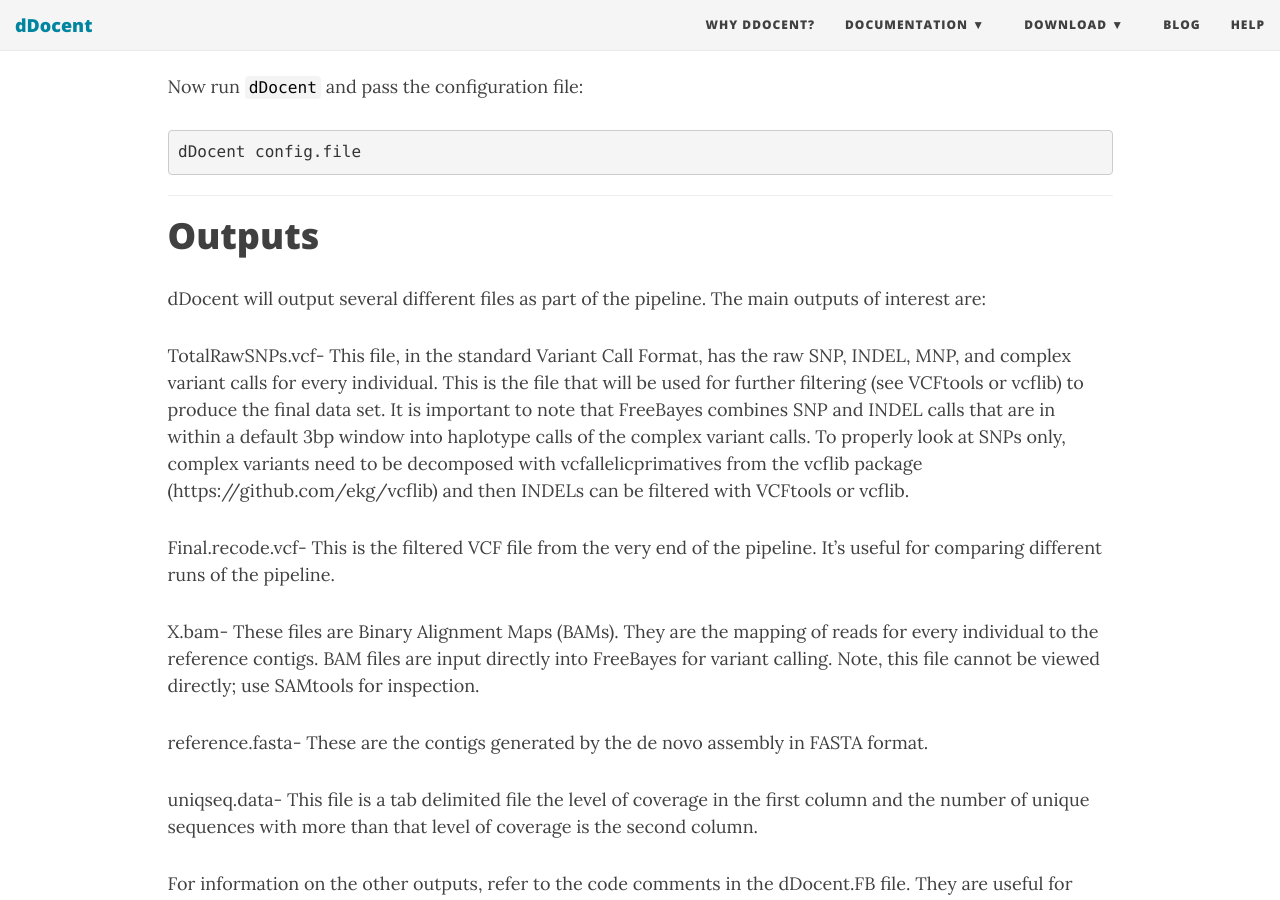
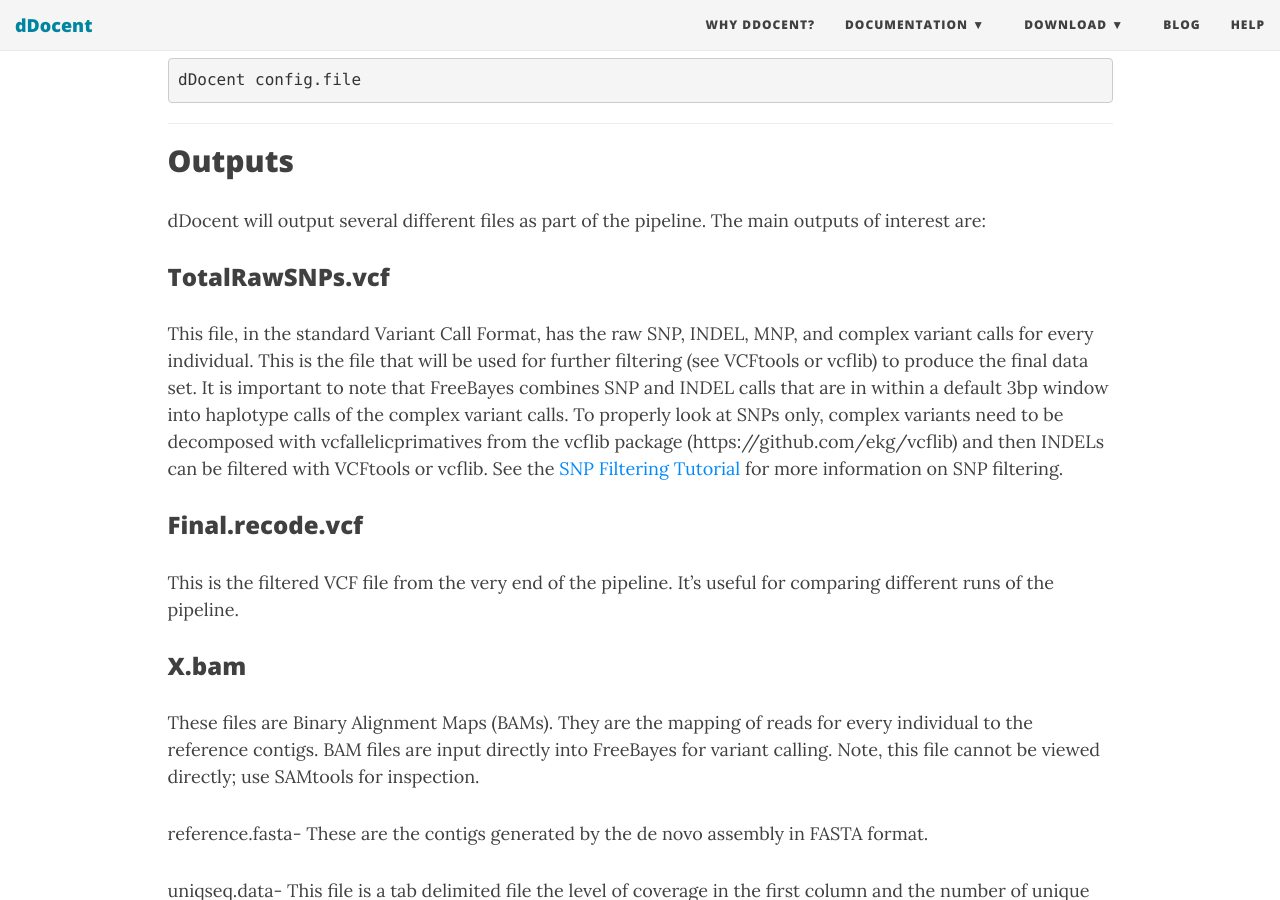
Before and after one commit to jpuritz/dDocent, a Jekyll site: the page built from UserGuide.md, in a window 1280 px wide and 900 px high, scrolled down 13788 px. Built offline with Jekyll 4.4.1, drawn with Linux system fonts in a browser that asks for light colours; nearby versions of some CDN libraries; some of the changed text lies outside the part shown.

Commit message:
Update UserGuide.md

````diff
--- a/UserGuide.md
+++ b/UserGuide.md
@@ -276,6 +276,7 @@
 Trimming reads and simultaneously assembling reference sequences
 ```
 After a shortwile, `dDocent` will prompt you for input:
+
 ```
                       Number of Unique Sequences with More than X Coverage (Counted within individuals)
 
@@ -402,15 +400,18 @@
 
 ---
 
-# Outputs
+## Outputs
 
 dDocent will output several different files as part of the pipeline.  The main outputs of interest are:
 
-TotalRawSNPs.vcf- This file, in the standard Variant Call Format, has the raw SNP, INDEL, MNP, and complex variant calls for every individual.  This is the file that will be used for further filtering (see VCFtools or vcflib) to produce the final data set.  It is important to note that FreeBayes combines SNP and INDEL calls that are in within a default 3bp window into haplotype calls of the complex variant calls.  To properly look at SNPs only, complex variants need to be decomposed with vcfallelicprimatives from the vcflib package (https://github.com/ekg/vcflib) and then INDELs can be filtered with VCFtools or vcflib.
+### TotalRawSNPs.vcf
+This file, in the standard Variant Call Format, has the raw SNP, INDEL, MNP, and complex variant calls for every individual.  This is the file that will be used for further filtering (see VCFtools or vcflib) to produce the final data set.  It is important to note that FreeBayes combines SNP and INDEL calls that are in within a default 3bp window into haplotype calls of the complex variant calls.  To properly look at SNPs only, complex variants need to be decomposed with vcfallelicprimatives from the vcflib package (https://github.com/ekg/vcflib) and then INDELs can be filtered with VCFtools or vcflib.  See the [SNP Filtering Tutorial](/filtering) for more information on SNP filtering.
 
-Final.recode.vcf- This is the filtered VCF file from the very end of the pipeline.  It's useful for comparing different runs of the pipeline.
+### Final.recode.vcf
+This is the filtered VCF file from the very end of the pipeline.  It's useful for comparing different runs of the pipeline.
 
-X.bam- These files are Binary Alignment Maps (BAMs).  They are the mapping of reads for every individual to the reference contigs.  BAM files are input directly into FreeBayes for variant calling.  Note, this file cannot be viewed directly; use SAMtools for inspection.
+### X.bam
+These files are Binary Alignment Maps (BAMs).  They are the mapping of reads for every individual to the reference contigs.  BAM files are input directly into FreeBayes for variant calling.  Note, this file cannot be viewed directly; use SAMtools for inspection.
 
 reference.fasta- These are the contigs generated by the de novo assembly in FASTA format.
 
````
Also changed, not shown: other parts of UserGuide.md (+1 -4 lines).
